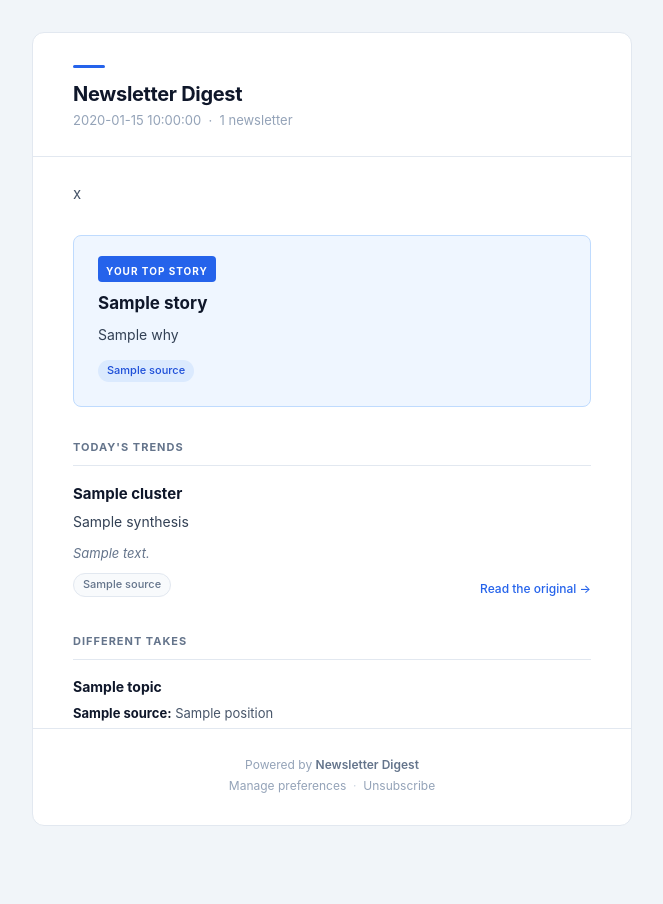
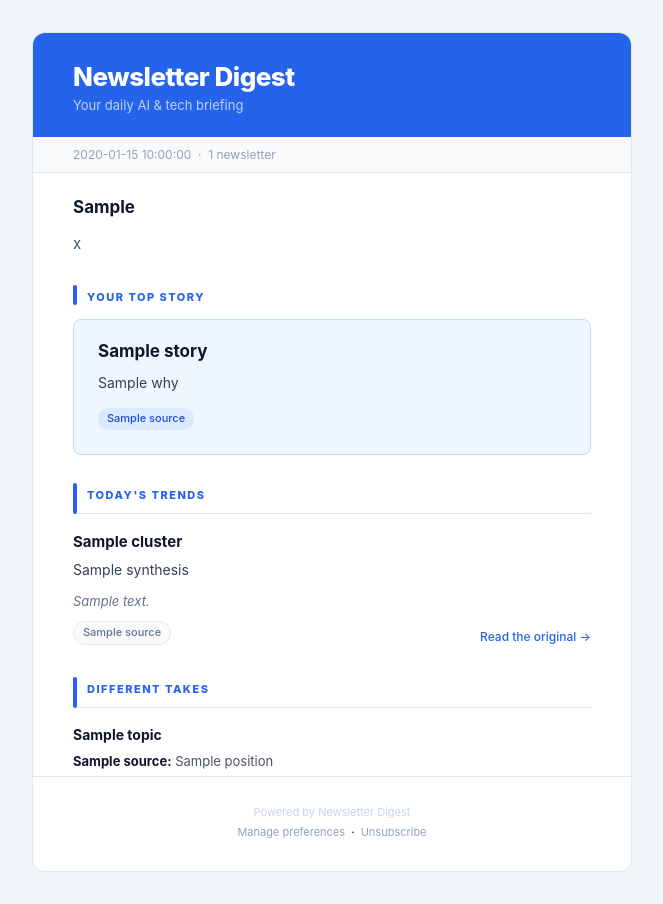
Before and after one commit to ChrisMalmborg/Newsletter-Digest, a Python web app: template src/delivery/templates/digest.html in a window 1280 px wide. Shown: the whole page, without its empty margins (308-971 px from the left). Before the commit the page ends 826 px from the top, so only its background shows below. Run offline with Jinja, Linux system fonts and the light colour scheme; the template is opened without the code that fills it: most values are stand-ins (such as "Sample title", 1, 10 or a date in 2020).

Commit message:
Improve digest header and section styling

```diff
--- a/src/delivery/digest_builder.py
+++ b/src/delivery/digest_builder.py
@@ -31,6 +31,7 @@ def build_digest(
     date_str = digest_date.strftime("%b %-d, %Y")
     newsletter_count = len(summaries)
     theme_count = len(theme_list)
+    day_greeting = "Happy {} \u26a1".format(digest_date.strftime("%A"))
 
     # Build subject line
     subject = "Your Newsletter Digest \u2014 {}".format(
@@ -56,6 +57,7 @@ def build_digest(
         subject=subject,
         digest_date=date_str,
         newsletter_count=newsletter_count,
+        day_greeting=day_greeting,
         digest_intro=digest_intro,
         top_story=top_story if top_story else None,
         clusters=theme_list,
--- a/src/delivery/templates/digest.html
+++ b/src/delivery/templates/digest.html
@@ -14,42 +14,50 @@
 <!-- Main container -->
 <table role="presentation" width="600" cellpadding="0" cellspacing="0" style="max-width: 600px; width: 100%; background-color: #ffffff; border-radius: 12px; border: 1px solid #e2e8f0;">
 
-<!-- Header -->
-<tr><td style="padding: 32px 40px 28px 40px; border-bottom: 1px solid #e2e8f0;">
-  <table role="presentation" width="100%" cellpadding="0" cellspacing="0">
-  <tr>
-    <td>
-      <table role="presentation" cellpadding="0" cellspacing="0" style="margin-bottom: 14px;">
-      <tr><td style="width: 32px; height: 3px; background-color: #2563eb; border-radius: 2px; font-size: 0; line-height: 0;">&nbsp;</td></tr>
-      </table>
-      <h1 style="margin: 0 0 6px 0; font-size: 20px; font-weight: 700; color: #0f172a; letter-spacing: -0.3px;">Newsletter Digest</h1>
-      <p style="margin: 0; font-size: 13px; color: #94a3b8;">{{ digest_date }} &nbsp;&middot;&nbsp; {{ newsletter_count }} newsletter{{ "s" if newsletter_count != 1 else "" }}</p>
-    </td>
-  </tr>
-  </table>
+<!-- Blue Banner Header -->
+<tr><td style="background-color: #2563eb; border-radius: 12px 12px 0 0; padding: 28px 40px 24px 40px;">
+  <h1 style="margin: 0 0 5px 0; font-size: 26px; font-weight: 800; color: #ffffff; letter-spacing: -0.5px; font-family: -apple-system, BlinkMacSystemFont, 'Segoe UI', Roboto, Helvetica, Arial, sans-serif;">Newsletter Digest</h1>
+  <p style="margin: 0; font-size: 13px; color: rgba(255,255,255,0.70); font-family: -apple-system, BlinkMacSystemFont, 'Segoe UI', Roboto, Helvetica, Arial, sans-serif;">Your daily AI &amp; tech briefing</p>
 </td></tr>
+
+<!-- Date / count strip -->
+<tr><td style="background-color: #f8fafc; border-bottom: 1px solid #e2e8f0; padding: 10px 40px;">
+  <p style="margin: 0; font-size: 12px; color: #94a3b8; font-family: -apple-system, BlinkMacSystemFont, 'Segoe UI', Roboto, Helvetica, Arial, sans-serif;">{{ digest_date }} &nbsp;&middot;&nbsp; {{ newsletter_count }} newsletter{{ "s" if newsletter_count != 1 else "" }}</p>
+</td></tr>
+
+{% if day_greeting %}
+<!-- Greeting -->
+<tr><td style="padding: 24px 40px 0 40px;">
+  <p style="margin: 0; font-size: 17px; font-weight: 700; color: #0f172a; font-family: -apple-system, BlinkMacSystemFont, 'Segoe UI', Roboto, Helvetica, Arial, sans-serif;">{{ day_greeting }}</p>
+</td></tr>
+{% endif %}
 
 {% if digest_intro %}
 <!-- Intro -->
-<tr><td style="padding: 24px 40px 0 40px;">
-  <p style="margin: 0; font-size: 15px; line-height: 1.7; color: #475569;">{{ digest_intro }}</p>
+<tr><td style="padding: 14px 40px 0 40px;">
+  <p style="margin: 0; font-size: 15px; line-height: 1.7; color: #475569; font-family: -apple-system, BlinkMacSystemFont, 'Segoe UI', Roboto, Helvetica, Arial, sans-serif;">{{ digest_intro }}</p>
 </td></tr>
 {% endif %}
 
 {% if top_story %}
 <!-- Top Story -->
 <tr><td style="padding: 28px 40px 0 40px;">
+  <!-- Section header with blue accent bar -->
+  <table role="presentation" cellpadding="0" cellspacing="0" style="margin-bottom: 14px;">
+  <tr>
+    <td style="width: 4px; background-color: #2563eb; border-radius: 2px; font-size: 0; line-height: 0;">&nbsp;</td>
+    <td style="padding-left: 10px;">
+      <span style="font-size: 11px; font-weight: 800; color: #2563eb; text-transform: uppercase; letter-spacing: 1.5px; font-family: -apple-system, BlinkMacSystemFont, 'Segoe UI', Roboto, Helvetica, Arial, sans-serif;">Your Top Story</span>
+    </td>
+  </tr>
+  </table>
+  <!-- Card -->
   <table role="presentation" width="100%" cellpadding="0" cellspacing="0" style="background-color: #eff6ff; border-radius: 8px; border: 1px solid #bfdbfe;">
   <tr><td style="padding: 20px 24px;">
-    <table role="presentation" cellpadding="0" cellspacing="0" style="margin-bottom: 10px;">
-    <tr><td style="background-color: #2563eb; border-radius: 4px; padding: 3px 8px;">
-      <span style="font-size: 10px; font-weight: 700; color: #ffffff; letter-spacing: 1px; text-transform: uppercase; font-family: -apple-system, BlinkMacSystemFont, 'Segoe UI', Roboto, Helvetica, Arial, sans-serif;">Your Top Story</span>
-    </td></tr>
-    </table>
-    <h2 style="margin: 0 0 8px 0; font-size: 17px; font-weight: 700; color: #0f172a; line-height: 1.4;">{{ top_story.name }}</h2>
-    <p style="margin: 0 0 14px 0; font-size: 14px; line-height: 1.65; color: #334155;">{{ top_story.why }}</p>
+    <h2 style="margin: 0 0 8px 0; font-size: 17px; font-weight: 700; color: #0f172a; line-height: 1.4; font-family: -apple-system, BlinkMacSystemFont, 'Segoe UI', Roboto, Helvetica, Arial, sans-serif;">{{ top_story.name }}</h2>
+    <p style="margin: 0 0 14px 0; font-size: 14px; line-height: 1.65; color: #334155; font-family: -apple-system, BlinkMacSystemFont, 'Segoe UI', Roboto, Helvetica, Arial, sans-serif;">{{ top_story.why }}</p>
     {% if top_story.sources %}
-    <p style="margin: 0; font-size: 11px; line-height: 1.6;">
+    <p style="margin: 0; font-size: 11px; line-height: 1.6; font-family: -apple-system, BlinkMacSystemFont, 'Segoe UI', Roboto, Helvetica, Arial, sans-serif;">
       {% for source in top_story.sources %}<span style="display: inline-block; background-color: #dbeafe; color: #1d4ed8; font-weight: 500; padding: 2px 9px; border-radius: 20px; margin: 0 5px 4px 0;">{{ source }}</span>{% endfor %}
     </p>
     {% endif %}
@@ -59,34 +67,38 @@
 {% endif %}
 
 {% if clusters %}
-<!-- Themes -->
+<!-- Trends -->
 <tr><td style="padding: 28px 40px 0 40px;">
+  <!-- Section header with blue accent bar -->
   <table role="presentation" width="100%" cellpadding="0" cellspacing="0" style="margin-bottom: 18px;">
-  <tr><td style="border-bottom: 1px solid #e2e8f0; padding-bottom: 10px;">
-    <span style="font-size: 11px; font-weight: 700; color: #64748b; text-transform: uppercase; letter-spacing: 1px; font-family: -apple-system, BlinkMacSystemFont, 'Segoe UI', Roboto, Helvetica, Arial, sans-serif;">Today's Trends</span>
-  </td></tr>
+  <tr>
+    <td style="width: 4px; background-color: #2563eb; border-radius: 2px; font-size: 0; line-height: 0; padding-bottom: 10px; vertical-align: top;">&nbsp;</td>
+    <td style="padding-left: 10px; border-bottom: 1px solid #e2e8f0; padding-bottom: 10px;">
+      <span style="font-size: 11px; font-weight: 800; color: #2563eb; text-transform: uppercase; letter-spacing: 1.5px; font-family: -apple-system, BlinkMacSystemFont, 'Segoe UI', Roboto, Helvetica, Arial, sans-serif;">Today's Trends</span>
+    </td>
+  </tr>
   </table>
 
   {% for cluster in clusters %}
   <table role="presentation" width="100%" cellpadding="0" cellspacing="0">
   <tr><td>
-    <h3 style="margin: 0 0 6px 0; font-size: 15px; font-weight: 700; color: #0f172a; line-height: 1.35;">{{ cluster.name }}</h3>
-    <p style="margin: 0 0 10px 0; font-size: 14px; line-height: 1.65; color: #334155;">{{ cluster.synthesis }}</p>
+    <h3 style="margin: 0 0 6px 0; font-size: 15px; font-weight: 700; color: #0f172a; line-height: 1.35; font-family: -apple-system, BlinkMacSystemFont, 'Segoe UI', Roboto, Helvetica, Arial, sans-serif;">{{ cluster.name }}</h3>
+    <p style="margin: 0 0 10px 0; font-size: 14px; line-height: 1.65; color: #334155; font-family: -apple-system, BlinkMacSystemFont, 'Segoe UI', Roboto, Helvetica, Arial, sans-serif;">{{ cluster.synthesis }}</p>
     {% if cluster.cross_theme_note %}
-    <p style="margin: 0 0 10px 0; font-size: 13px; line-height: 1.55; color: #64748b; font-style: italic;">{{ cluster.cross_theme_note }}</p>
+    <p style="margin: 0 0 10px 0; font-size: 13px; line-height: 1.55; color: #64748b; font-style: italic; font-family: -apple-system, BlinkMacSystemFont, 'Segoe UI', Roboto, Helvetica, Arial, sans-serif;">{{ cluster.cross_theme_note }}</p>
     {% endif %}
     <table role="presentation" width="100%" cellpadding="0" cellspacing="0">
     <tr>
       <td>
         {% if cluster.sources %}
-        <p style="margin: 0; font-size: 11px; line-height: 1.6;">
+        <p style="margin: 0; font-size: 11px; line-height: 1.6; font-family: -apple-system, BlinkMacSystemFont, 'Segoe UI', Roboto, Helvetica, Arial, sans-serif;">
           {% for source in cluster.sources %}<span style="display: inline-block; background-color: #f8fafc; color: #64748b; font-weight: 500; padding: 2px 9px; border-radius: 20px; border: 1px solid #e2e8f0; margin: 0 5px 4px 0;">{{ source }}</span>{% endfor %}
         </p>
         {% endif %}
       </td>
       {% if cluster.read_more_url %}
       <td align="right" style="white-space: nowrap; vertical-align: middle;">
-        <a href="{{ cluster.read_more_url }}" style="font-size: 12px; color: #2563eb; text-decoration: none; font-weight: 500;">Read the original &rarr;</a>
+        <a href="{{ cluster.read_more_url }}" style="font-size: 12px; color: #2563eb; text-decoration: none; font-weight: 500; font-family: -apple-system, BlinkMacSystemFont, 'Segoe UI', Roboto, Helvetica, Arial, sans-serif;">Read the original &rarr;</a>
       </td>
       {% endif %}
     </tr>
@@ -97,7 +109,7 @@
   <table role="presentation" width="100%" cellpadding="0" cellspacing="0">
   <tr><td style="padding: 18px 0;">
     <table role="presentation" width="100%" cellpadding="0" cellspacing="0">
-    <tr><td style="height: 1px; background-color: #f1f5f9; font-size: 0; line-height: 0;">&nbsp;</td></tr>
+    <tr><td style="height: 1px; background-color: #e8eef4; font-size: 0; line-height: 0;">&nbsp;</td></tr>
     </table>
   </td></tr>
   </table>
@@ -109,18 +121,22 @@
 {% if contradictions %}
 <!-- Different Takes -->
 <tr><td style="padding: 28px 40px 0 40px;">
+  <!-- Section header with blue accent bar -->
   <table role="presentation" width="100%" cellpadding="0" cellspacing="0" style="margin-bottom: 18px;">
-  <tr><td style="border-bottom: 1px solid #e2e8f0; padding-bottom: 10px;">
-    <span style="font-size: 11px; font-weight: 700; color: #64748b; text-transform: uppercase; letter-spacing: 1px; font-family: -apple-system, BlinkMacSystemFont, 'Segoe UI', Roboto, Helvetica, Arial, sans-serif;">Different Takes</span>
-  </td></tr>
+  <tr>
+    <td style="width: 4px; background-color: #2563eb; border-radius: 2px; font-size: 0; line-height: 0; padding-bottom: 10px; vertical-align: top;">&nbsp;</td>
+    <td style="padding-left: 10px; border-bottom: 1px solid #e2e8f0; padding-bottom: 10px;">
+      <span style="font-size: 11px; font-weight: 800; color: #2563eb; text-transform: uppercase; letter-spacing: 1.5px; font-family: -apple-system, BlinkMacSystemFont, 'Segoe UI', Roboto, Helvetica, Arial, sans-serif;">Different Takes</span>
+    </td>
+  </tr>
   </table>
 
   {% for item in contradictions %}
   <table role="presentation" width="100%" cellpadding="0" cellspacing="0">
   <tr><td>
-    <h3 style="margin: 0 0 8px 0; font-size: 14px; font-weight: 700; color: #0f172a;">{{ item.topic }}</h3>
+    <h3 style="margin: 0 0 8px 0; font-size: 14px; font-weight: 700; color: #0f172a; font-family: -apple-system, BlinkMacSystemFont, 'Segoe UI', Roboto, Helvetica, Arial, sans-serif;">{{ item.topic }}</h3>
     {% for pos in item.positions %}
-    <p style="margin: 0 0 5px 0; font-size: 13px; line-height: 1.55; color: #475569;">
+    <p style="margin: 0 0 5px 0; font-size: 13px; line-height: 1.55; color: #475569; font-family: -apple-system, BlinkMacSystemFont, 'Segoe UI', Roboto, Helvetica, Arial, sans-serif;">
       <strong style="color: #0f172a;">{{ pos.source }}:</strong> {{ pos.position }}
     </p>
     {% endfor %}
@@ -130,7 +146,7 @@
   <table role="presentation" width="100%" cellpadding="0" cellspacing="0">
   <tr><td style="padding: 14px 0;">
     <table role="presentation" width="100%" cellpadding="0" cellspacing="0">
-    <tr><td style="height: 1px; background-color: #f1f5f9; font-size: 0; line-height: 0;">&nbsp;</td></tr>
+    <tr><td style="height: 1px; background-color: #e8eef4; font-size: 0; line-height: 0;">&nbsp;</td></tr>
     </table>
   </td></tr>
   </table>
@@ -141,9 +157,9 @@
 
 <!-- Footer -->
 <tr><td style="padding: 28px 40px 32px 40px; border-top: 1px solid #e2e8f0; margin-top: 28px;">
-  <p style="margin: 0 0 6px 0; font-size: 12px; color: #94a3b8; text-align: center; font-family: -apple-system, BlinkMacSystemFont, 'Segoe UI', Roboto, Helvetica, Arial, sans-serif;">Powered by <strong style="color: #64748b; font-weight: 600;">Newsletter Digest</strong></p>
+  <p style="margin: 0 0 6px 0; font-size: 11px; color: #cbd5e1; text-align: center; font-family: -apple-system, BlinkMacSystemFont, 'Segoe UI', Roboto, Helvetica, Arial, sans-serif;">Powered by Newsletter Digest</p>
   {% if unsubscribe_url %}
-  <p style="margin: 0; font-size: 12px; color: #cbd5e1; text-align: center; font-family: -apple-system, BlinkMacSystemFont, 'Segoe UI', Roboto, Helvetica, Arial, sans-serif;">
+  <p style="margin: 0; font-size: 11px; text-align: center; font-family: -apple-system, BlinkMacSystemFont, 'Segoe UI', Roboto, Helvetica, Arial, sans-serif;">
     <a href="{{ unsubscribe_url }}" style="color: #94a3b8; text-decoration: none;">Manage preferences</a>
     &nbsp;&middot;&nbsp;
     <a href="{{ unsubscribe_url }}" style="color: #94a3b8; text-decoration: none;">Unsubscribe</a>
```
